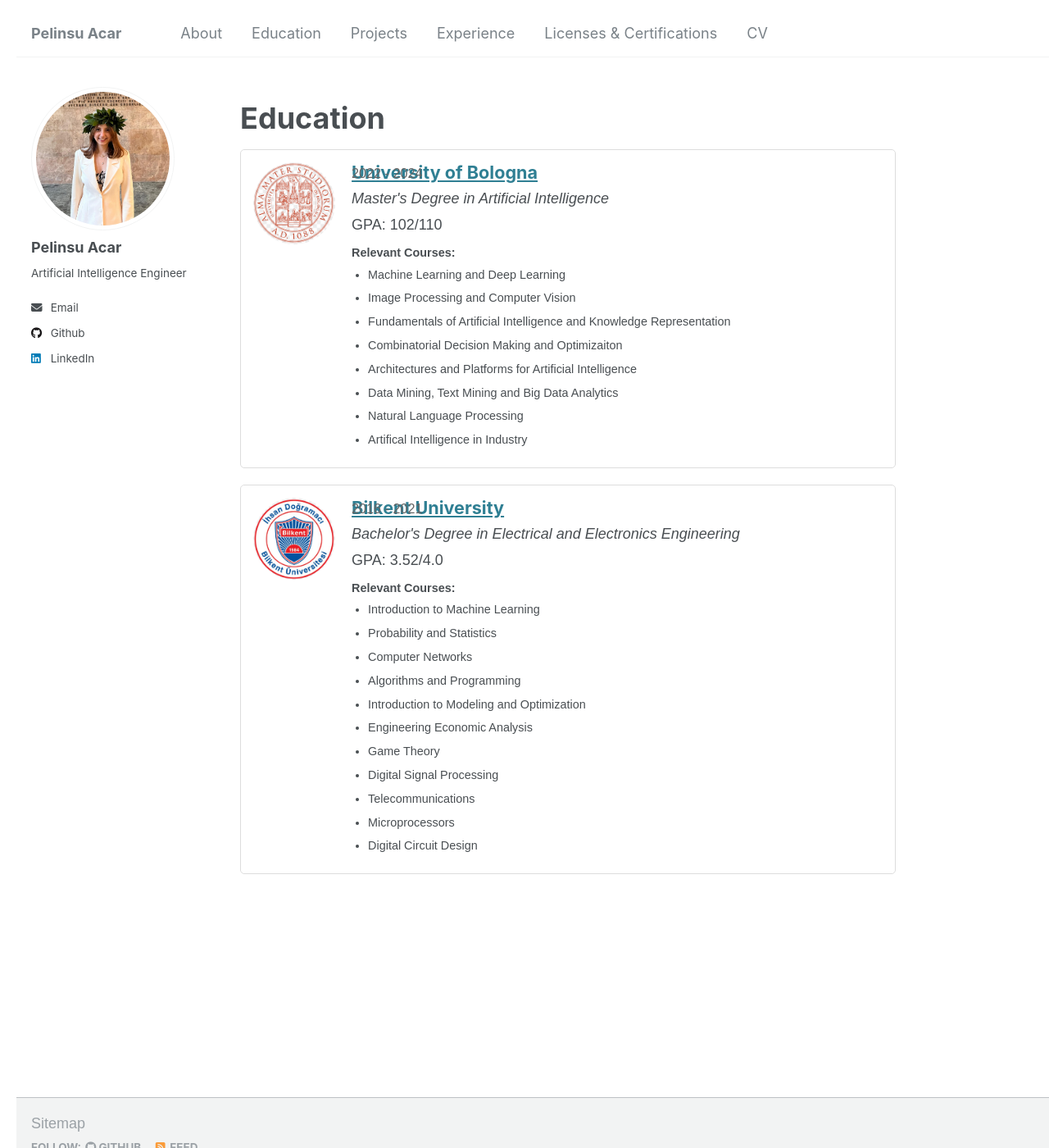
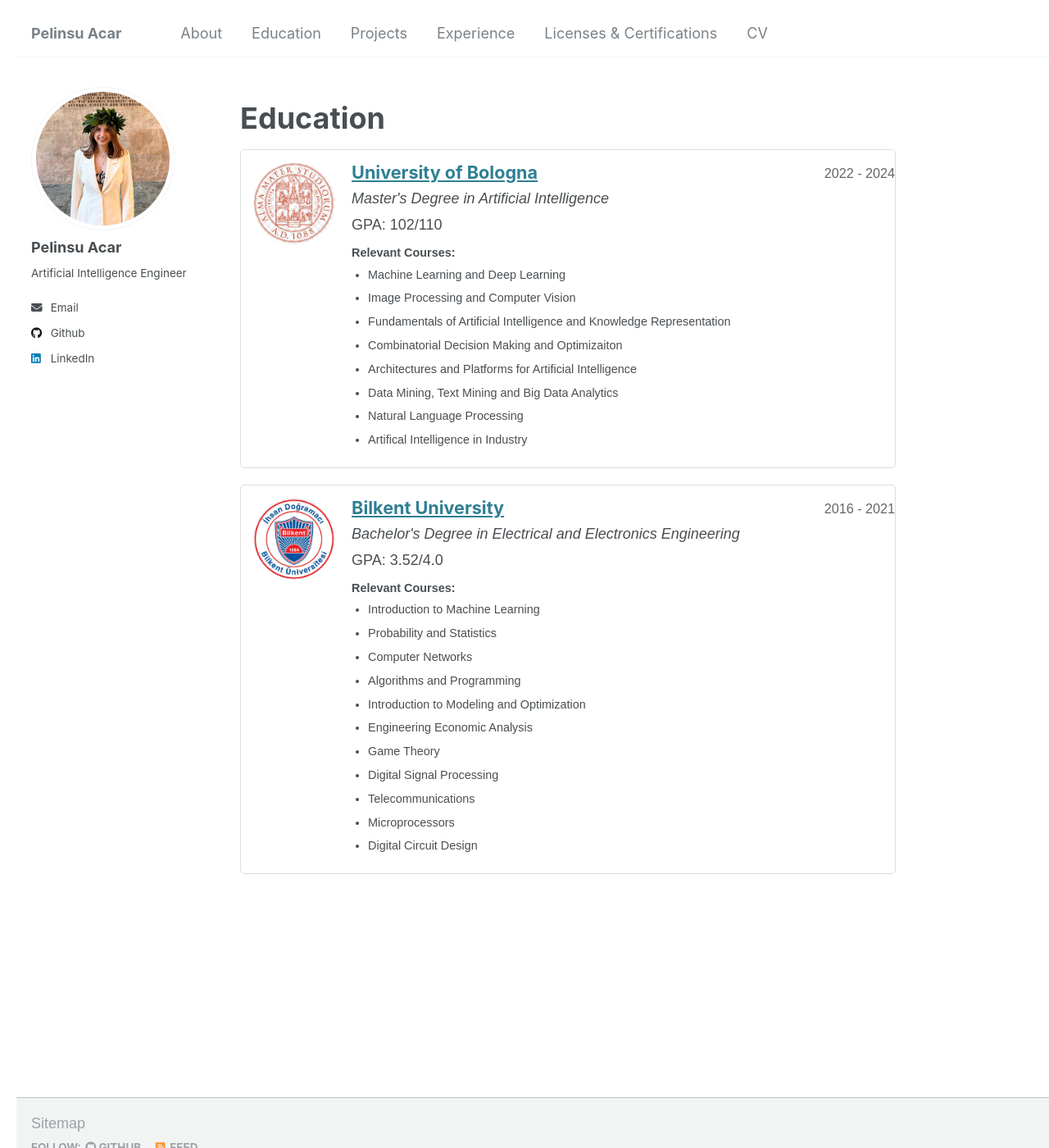
Before and after one commit to pelinsuacar/pelinsuacar.github.io, a Jekyll site: the page built from _pages/education.md, in a window 1280 px wide and 1400 px high. Shown: the whole window at 82% size. Built offline with Jekyll 4.4.1, drawn with Linux system fonts in a browser that asks for light colours.

Commit message:
Update education.html

```diff
--- a/_layouts/education.html
+++ b/_layouts/education.html
@@ -76,7 +76,7 @@ layout: default
     color: #666;
     position: absolute;
     top: 15;
-    right: 15;
+    right: 0;
   }
   .degree {
     margin: 5px 0;
```
